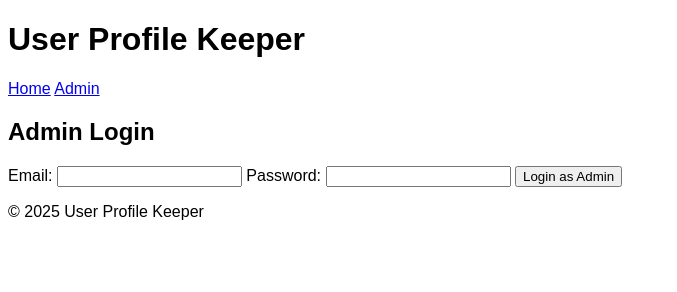
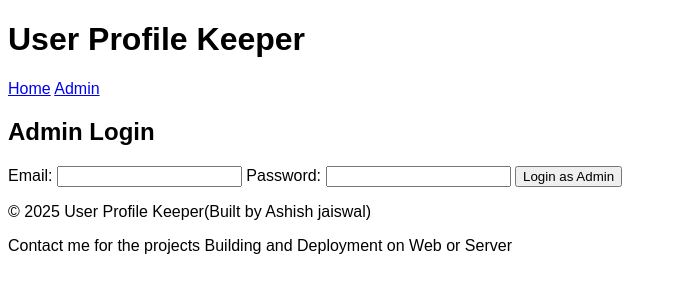
Before and after one commit to ashishjaiswal222/user-profile-keeper, a plain HTML site: page admin-login.html in a window 1280 px wide. Shown: the whole page, without its empty margins (0-677 px from the left). Drawn offline with Linux system fonts and the light colour scheme.

Commit message:
Update admin-login.html
added the contact and footer

```diff
--- a/admin-login.html
+++ b/admin-login.html
@@ -29,7 +29,8 @@
   </main>
 
   <footer>
-    <p>&copy; 2025 User Profile Keeper</p>
+    <p>&copy; 2025 User Profile Keeper(Built by Ashish jaiswal)</p>
+    <p>Contact me for the projects Building and Deployment on Web or Server </p>
   </footer>
 
   <script src="js/main.js" defer></script>
```
